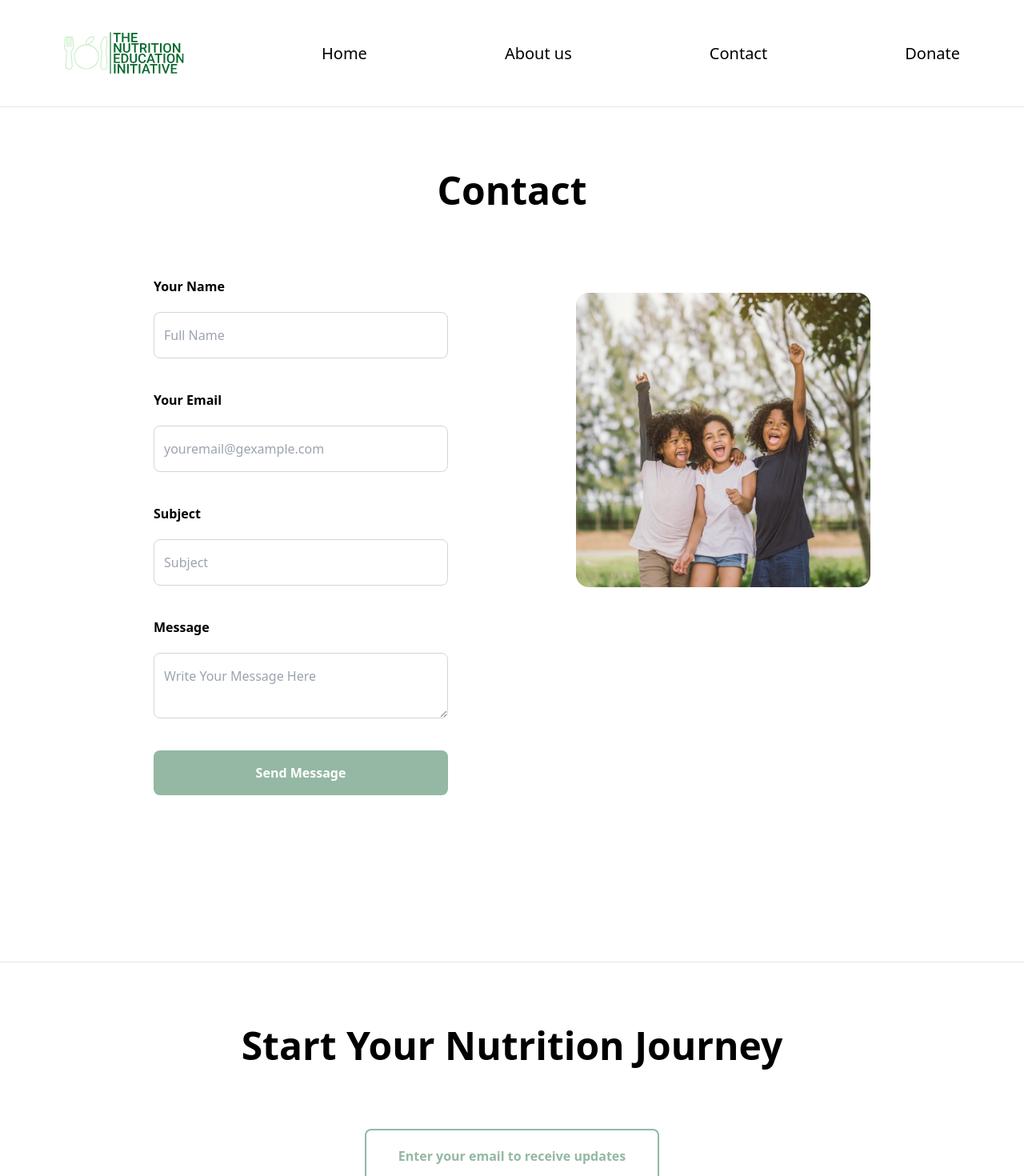
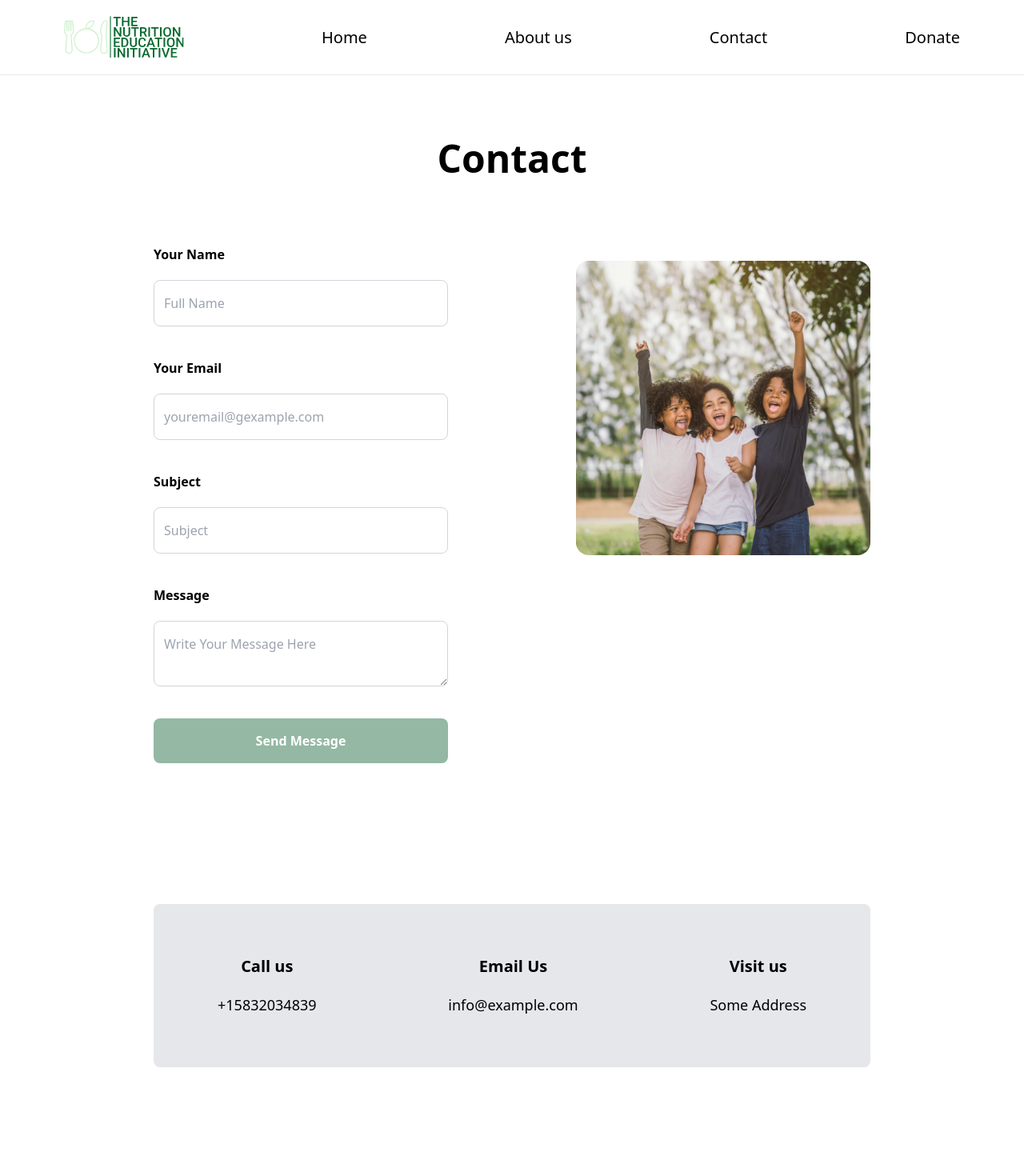
Before and after one commit to azshen23/Nutrition-Education-Initiative, a SvelteKit app: page /contact in a window 1280 px wide. Shown: the top 1470 px of the page at 80% size. Built offline with nearby package versions, Linux system fonts and the light colour scheme.

Commit message:
contact page

```diff
--- a/src/components/header.svelte
+++ b/src/components/header.svelte
@@ -49,7 +49,7 @@
 		</div>
 	</div>
 	<div
-		class="hidden sm:flex flex-row justify-between items-center pl-20 pr-20 pt-10 pb-10 bg-white border-b"
+		class="hidden sm:flex flex-row justify-between items-center pl-20 pr-20 pt-5 pb-5 bg-white border-b"
 	>
 		<a href="/">
 			<img src={logoNoBg} alt="NEI logo" width="150" height="150" />
--- a/src/routes/contact/+page.svelte
+++ b/src/routes/contact/+page.svelte
@@ -88,7 +88,7 @@
 		<div class="flex w-full items-center justify-center pt-20">
 			<h1 class="font-bold text-5xl">Contact</h1>
 		</div>
-		<div class="flex flex-row pl-10 pr-10 lg:pl-48 lg:pr-48 pt-16 pb-32">
+		<div class="flex flex-row pl-10 pr-10 lg:pl-48 lg:pr-48 pt-16 pb-24">
 			<div class="flex flex-col w-full lg:w-1/2 lg:pr-20">
 				<form class="flex flex-col" on:submit|preventDefault={handleSubmit}>
 					<label for="name" class="pt-5 pb-5 font-bold">Your Name</label>
@@ -164,6 +164,24 @@
 			</div>
 		</div>
 	</div>
+	<div class="flex w-full pl-10 pr-10 lg:pl-48 lg:pr-48 pb-40">
+		<div
+			class="flex flex-col lg:flex-row w-full rounded-lg bg-gray-200 pl-20 pr-20 pb-16 pt-16 justify-between"
+		>
+			<div class="flex flex-col">
+				<h1 class="text-center font-bold text-xl pb-2 lg:pb-5">Call us</h1>
+				<h2 class="text-center text-lg pb-6 lg:pb-0">+15832034839</h2>
+			</div>
+			<div class="flex flex-col">
+				<h1 class="text-center font-bold text-xl pb-2 lg:pb-5">Email Us</h1>
+				<h2 class="text-center text-lg pb-6 lg:pb-0">info@example.com</h2>
+			</div>
+			<div class="flex flex-col">
+				<h1 class="text-center font-bold text-xl pb-2 lg:pb-5">Visit us</h1>
+				<h2 class="text-center text-lg pb-6 lg:pb-0">Some Address</h2>
+			</div>
+		</div>
+	</div>
 
 	<Footer />
 </div>
```
